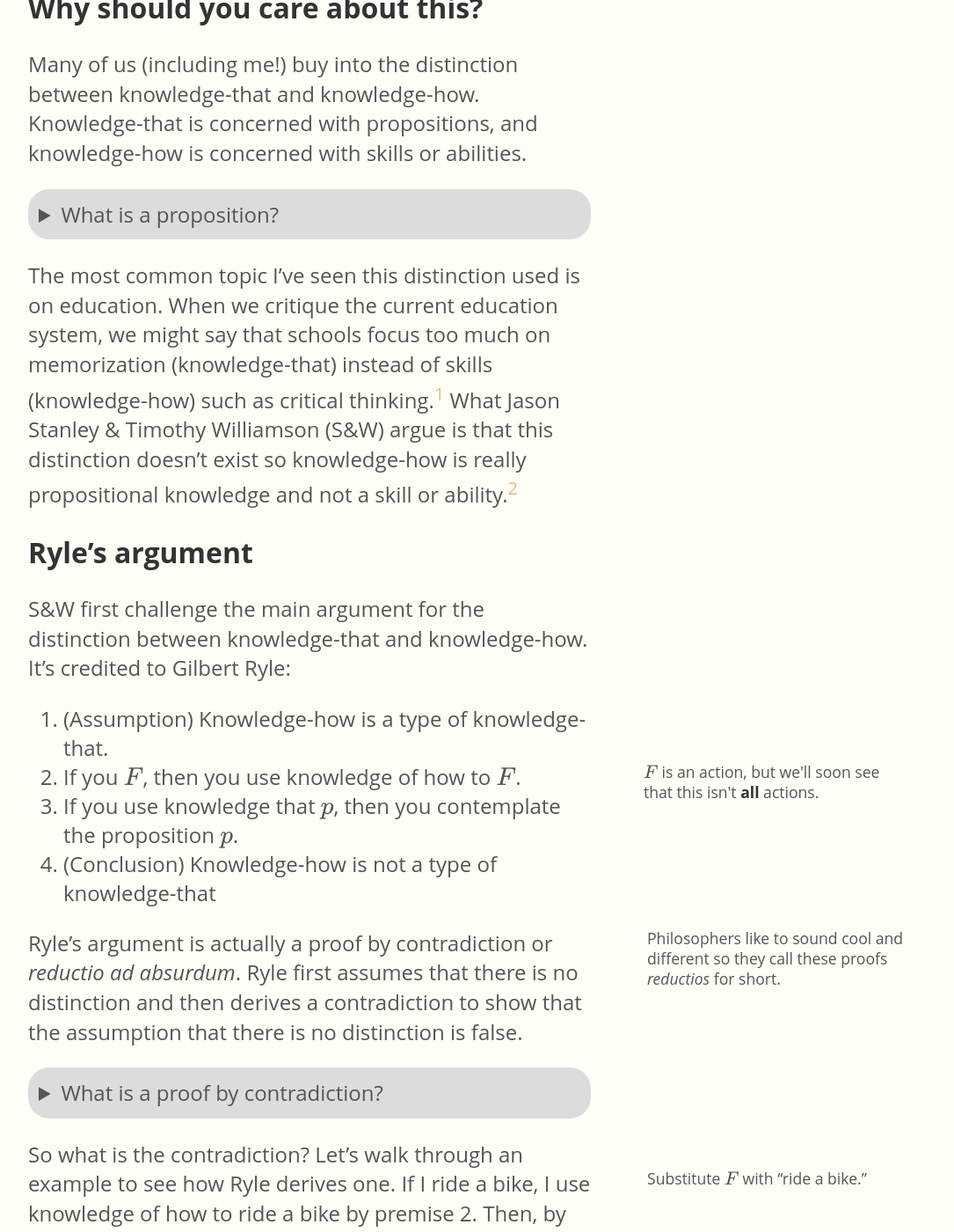
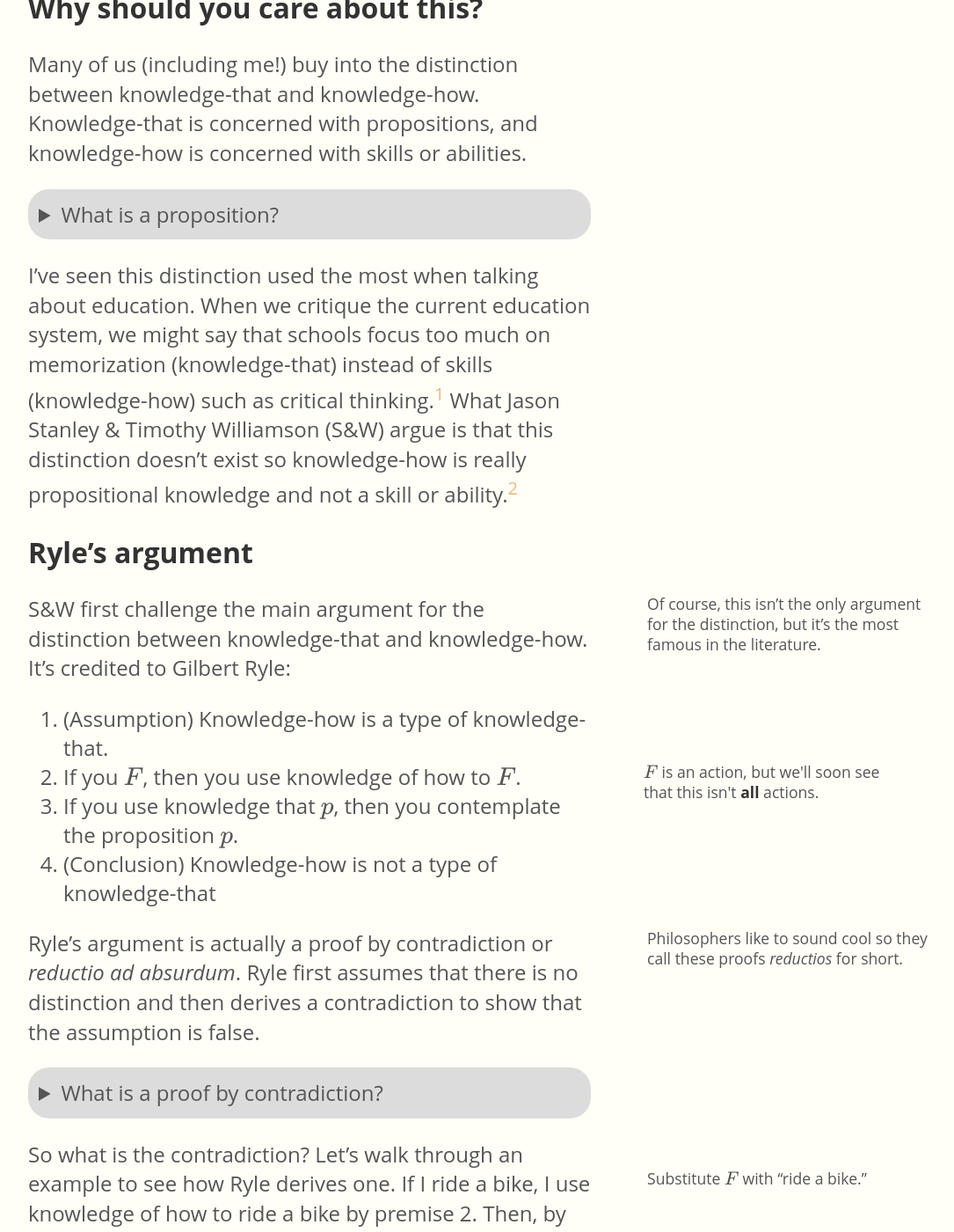
Before and after one commit to wchoi11/notchmess, a Jekyll site: the page built from _posts/2019-09-14-knowing-how.md, in a window 1280 px wide and 1400 px high, scrolled down 557 px. Shown: the whole window at 88% size, without its empty margins (128-1213 px from the left). Built offline with Jekyll 4.4.1, drawn with Linux system fonts in a browser that asks for light colours; formulas are drawn with MathJax 3; some of the changed text lies outside the part shown.

Commit message:
Edit knowing how post

```diff
--- a/_posts/2019-09-14-knowing-how.md
+++ b/_posts/2019-09-14-knowing-how.md
@@ -31,11 +31,11 @@
 This is surprisingly (or maybe predictably) a contentious area of debate for philosophers. For example,
 if you look up propositions in the Stanford Encyclopedia of Philosophy, a quick skim will show
 that there's no single definition of a proposition. I think my definition
-will be sufficient for my purposes, but note that it is an oversimplification.
+will be sufficient for my purposes but note that it is an oversimplification.
 
 </details>
 
-The most common topic I've seen this distinction used is on education. When we critique
+I've seen this distinction used the most when talking about education. When we critique
 the current education system, we might say that schools focus too much on memorization
 (knowledge-that) instead of skills (knowledge-how) such as critical thinking.[^optimistic]
 What Jason Stanley & Timothy Williamson (S&W) argue is that this distinction doesn't
@@ -47,6 +47,12 @@
 
 
 ## Ryle's argument
+<label for="mn-demo" class="margin-toggle">&#8853;</label>
+<input type="checkbox" class="margin-toggle"/>
+<span class="marginnote">
+  Of course, this isn't the only argument for the distinction, but
+  it's the most famous in the literature.
+</span>
 S&W first challenge the main argument for the distinction between knowledge-that and
 knowledge-how. It's credited to Gilbert Ryle:
 
@@ -68,12 +74,12 @@
 <label for="mn-demo" class="margin-toggle">&#8853;</label>
 <input type="checkbox" class="margin-toggle"/>
 <span class="marginnote">
-  Philosophers like to sound cool and different so they call these
+  Philosophers like to sound cool so they call these
   proofs *reductios* for short.
 </span>
 Ryle's argument is actually a proof by contradiction or *reductio ad absurdum*.
 Ryle first assumes that there is no distinction and then derives a contradiction
-to show that the assumption that there is no distinction is false.
+to show that the assumption is false.
 
 <details class="explanation">
   <summary>
@@ -192,21 +198,32 @@
 you contemplate the proposition $p$." S&W point out that Carl Ginet
 showed there are cases where this is false. If I type the letter "f,"
 I know that the "f" key is under my index finger, but I don't think
-this in my mind when I type the word "fox". S&W suggest that I
+this in my mind when I type the word "fox".
+
+S&W suggest that I
 *unintentionally* contemplate the proposition that the "f" key is
 under my index finger so premise 3 is true only if contemplating
-a proposition is interpreted as an intentional action.
+a proposition is interpreted as an unintentional action. What
+Ginet actually showed is that premise 3 is false if contemplating a
+proposition is an intentional action.
 
+<label for="mn-demo" class="margin-toggle">&#8853;</label>
+<input type="checkbox" class="margin-toggle"/>
+<span class="marginnote">
+  It's a proof by cases.
+</span>
 Now we have all the ingredients to see why Ryle's argument is
 unsound.
 
-If contemplating a proposition is intentional, then we can't substitute
+If contemplating a proposition is intentional, then premise 3 is false.
+This means Ryle's argument is unsound.
+
+If contemplating a proposition is unintentional, then
+we can't substitute
 "contemplating a proposition $p$" for $F$ because premise 2 is true
 only for intentional actions. This means premise 2 would be false
-when we reapply premise 2. Once again, Ryle's argument is unsound.
-
-If contemplating a proposition is unintentional, then
-premise 3 is false so Ryle's argument is unsound.
+when we substitute contemplating a proposition. Then, Ryle's
+argument is unsound in this case too.
 
 No matter how we interpret the intentionality of contemplating
 a proposition, Ryle's argument is unsound.
@@ -217,15 +234,16 @@
 S&W first offer a counterexample to Ryle's account of knowledge-how.
 Ryle thought that knowledge of how to $F$ is the ability to $F$, and
 I think this is roughly what we think too. If I know how to ride a
-bike, I have the ability to ride a bike. If I know how to fly, I
+bike, I have the ability to ride a bike.
+<label for="mn-demo" class="margin-toggle">&#8853;</label>
+<input type="checkbox" class="margin-toggle"/>
+<span class="marginnote">
+  It actually doesn't sound intuitive to me for the last example.
+</span>
+If I know how to fly, I
 have the ability to fly.
 
 Here is a rather dark counterexample.
-<label for="mn-demo" class="margin-toggle">&#8853;</label>
-<input type="checkbox" class="margin-toggle"/>
-<span class="marginnote">
-  S&W came up with this, not me!
-</span>
 Imagine a famous pianist has
 lost both her arms in a terrible accident.
 <label for="mn-demo" class="margin-toggle">&#8853;</label>
```
Also changed, not shown: other parts of _posts/2019-09-14-knowing-how.md (+3 -3 lines).
